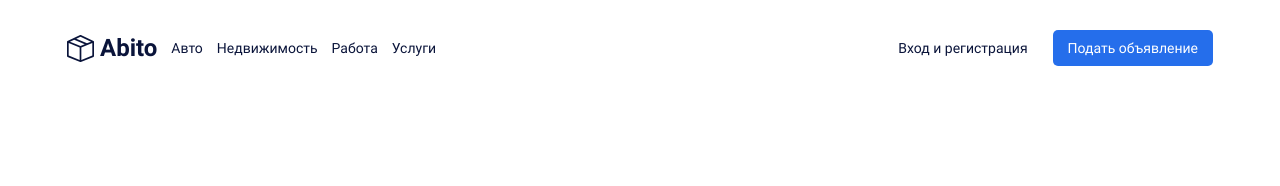
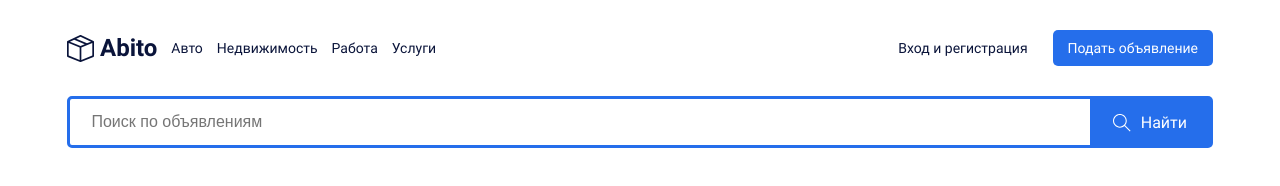
Before and after one commit to Vladis456/Skvortsov-up08-pr2, a plain HTML site: page pages/home/index.html in a window 1280 px wide. Drawn offline with Linux system fonts and the light colour scheme.

Commit message:
feat: form added

```diff
--- a/pages/home/index.html
+++ b/pages/home/index.html
@@ -7,8 +7,10 @@
 	<title>Document</title>
 	<link rel="stylesheet" href="../../assets/css/reset.css">
 	<link rel="stylesheet" href="../../assets/css/header.css">
+	<link href="../../assets/css/form.css">
 	<link rel="stylesheet" href="style.css">
 	<link href="https://fonts.googleapis.com/css2?family=Roboto:wght@400;700&display=swap" rel="stylesheet">
+
 </head>
 <body>
 	<header class="header">
@@ -28,6 +30,19 @@
 				<button class="button-apply"><a class="button-apply__link" href="#">Подать объявление</a></button>
 			</div>
 		</div>
+		<main class="main">
+			<div class="container main__container">
+				<form class="form form__main" action="">
+					<input class="form__input" placeholder="Поиск по объявлениям">
+					<div class="button-container">
+						<img class="form__img" src="../../assets/icons/search3.svg" width="18px" height="18px">
+						<button class="form__button"><a class ="form__link" href="#">Найти</a></button>
+					</div>
+
+				</form>
+			</div>
+
+		</main>
 
 	</header>
 </body>
--- a/pages/home/style.css
+++ b/pages/home/style.css
@@ -6,3 +6,48 @@
 	font-family: "Roboto-Bold";
 	src: url(../../assets/fonts/Roboto-Bold.ttf);
 }
+.form {
+	display: flex;
+	align-items: center;
+	width: 100%;
+
+}
+.form__input {
+	width: 100%;
+	padding-top: 14px;
+	padding-bottom: 14px;
+	border: 3px solid #256EEB;
+	border-top-left-radius: 5px;
+	border-bottom-left-radius: 5px;
+	padding-left: 21.45px;
+}
+.form__input::placeholder {
+	padding-left: 21,45px;
+}
+.form__link {
+	text-decoration: none;
+	color: #fff;
+	font-family: "Roboto-Regular";
+}
+.button-container {
+	align-self: center;
+	display: flex;
+	align-items: center;
+	gap: 5px;
+	background-color: #256EEB;
+	padding-top: 16px;
+	padding-bottom: 15px;
+	padding-left: 20px;
+	padding-right: 20px;
+	border-top-right-radius: 5px;
+	border-bottom-right-radius: 5px;
+}
+.form__button{
+	background-color: #256EEB;
+	border: none;
+	padding-left: 5px;
+}
+
+.form__img {
+
+}
```
Also changed, not shown: assets/icons/search3.svg (added).
